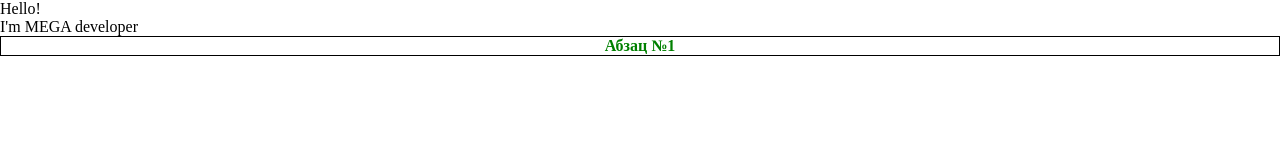
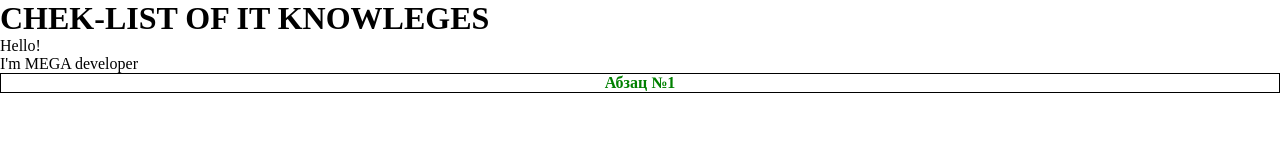
Before and after one commit to aventlador/avent, a plain HTML site: page index.html in a window 1280 px wide. Drawn offline with Linux system fonts and the light colour scheme.

Commit message:
ADD TITLE

```diff
--- a/index.html
+++ b/index.html
@@ -4,6 +4,7 @@
 	<meta charset="utf-8">
 	<link rel="stylesheet" type="text/css" href="style.css">
 </head>
+	<h1>CHEK-LIST OF IT KNOWLEGES</h1>
 	<p>Hello!</p>
 
 	<p>I'm MEGA developer</p>
```
